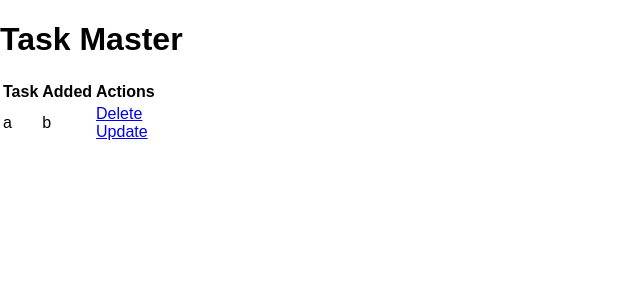
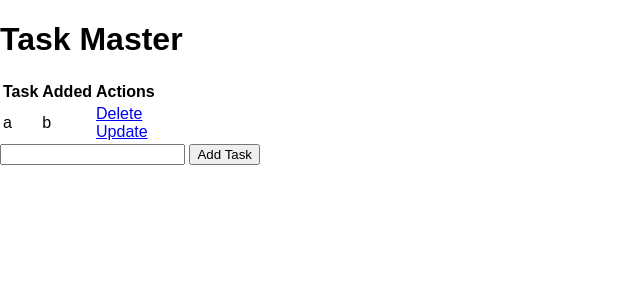
Before and after one commit to dondogecl/dogememos, a Flask app: page / in a window 1280 px wide. Shown: the top 300 px of the page, without its empty margins (0-640 px from the left). Run offline with Flask 2, Linux system fonts and the light colour scheme.

Commit message:
added Get, POST methods to app. Created from in html

```diff
--- a/app.py
+++ b/app.py
@@ -22,7 +22,7 @@ class Todo(db.Model):
 
 
 # define routes
-@app.route('/')
+@app.route('/', methods=['POST', 'GET'])
 def index():
     #return "estas en el index"
     return render_template("index.html")
--- a/templates/index.html
+++ b/templates/index.html
@@ -2,6 +2,7 @@
 
 {% block head %}
 
+<title>Task Master</title>
 
 {% endblock %}
 
@@ -25,6 +26,12 @@
                 <a href="#">Update</a>
             </td>
         </tr>
+    </table>
+
+    <form action="/" method="POST">
+        <input type="text" name="content" id="content">
+        <input type="submit" value="Add Task">
+    </form>
 
 </div>
 
```
